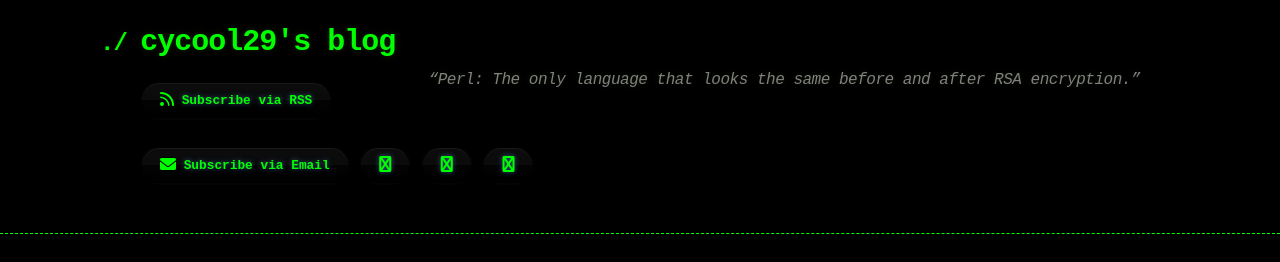
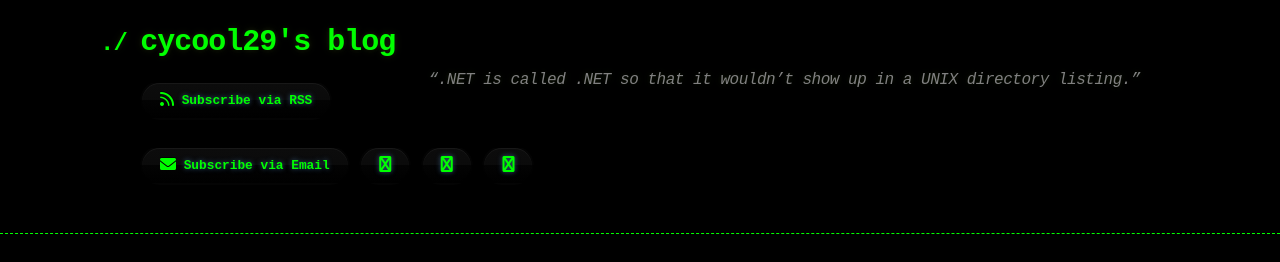
Before and after one commit to cycool29/cycool29.github.io, a Jekyll site: the page built from index.md, in a window 1280 px wide and 900 px high. Shown: the top 262 px of the window. Built offline with Jekyll 4.4.1, drawn with Linux system fonts in a browser that asks for light colours; a style sheet for code colours, icons or effects is not loaded.

Commit message:
Update quotes

```diff
--- a/_config.yml
+++ b/_config.yml
@@ -1,5 +1,5 @@
 title: cycool29's blog
-description: "“Perl: The only language that looks the same before and after RSA encryption.” "
+description: "“.NET is called .NET so that it wouldn’t show up in a UNIX directory listing.” "
 bio: A high school student. Intermediate in Python, Git, Bash. Learning JavaScript. He/Him. "
 author: cycool29
 url: https://cycool29.github.io
```
